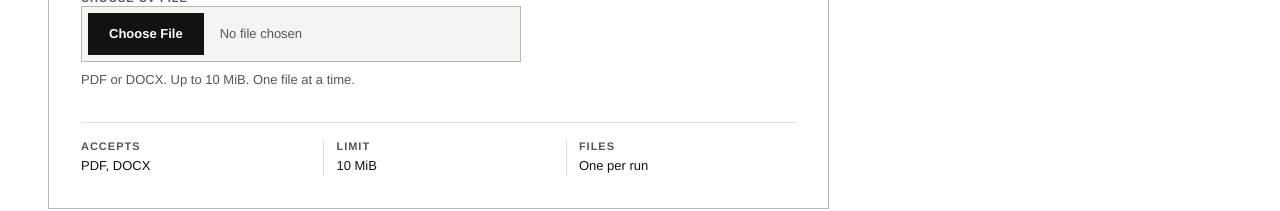
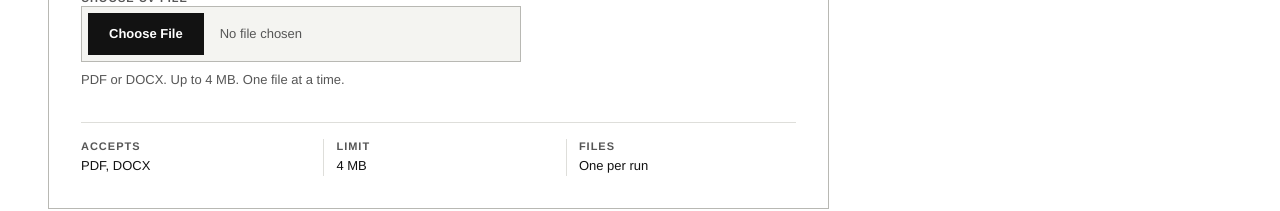
Before and after one commit to awun8191/jev-resume-analyzer, a React (Vite) app in the folder frontend/: page / in a window 1280 px wide. Shown: the part 624-835 px from the top of the page. Built offline with nearby package versions, Linux system fonts and the light colour scheme; no server answers.

Commit message:
fix(frontend): match the 4 MB upload cap
A 10 MiB client check would let a file through that the API must reject.
The copy says 4 MB, the same number as the backend.

```diff
--- a/frontend/src/features/upload/UploadStage.tsx
+++ b/frontend/src/features/upload/UploadStage.tsx
@@ -1,12 +1,13 @@
 import { useRef, useState } from 'react'
 import './upload.css'
 
-export const MAX_UPLOAD_BYTES = 10 * 1024 * 1024
+/* 4 MB, not 4 MiB: the API rejects a body above 4.5 MB before the app runs. */
+export const MAX_UPLOAD_BYTES = 4_000_000
 
 export function validateFile(file: File): string | null {
   if (!/\.(pdf|docx)$/i.test(file.name)) return 'Choose a PDF or DOCX file.'
   if (file.size === 0) return 'This file is empty. Choose a document with readable text.'
-  if (file.size > MAX_UPLOAD_BYTES) return 'This demo accepts files up to 10 MiB.'
+  if (file.size > MAX_UPLOAD_BYTES) return 'This demo accepts files up to 4 MB.'
   return null
 }
 
@@ -82,13 +83,13 @@ export default function UploadStage({ onFile }: { onFile: (file: File) => Promis
               event.currentTarget.value = ''
             }}
           />
-          <p className="help" id="upload-help">PDF or DOCX. Up to 10 MiB. One file at a time.</p>
+          <p className="help" id="upload-help">PDF or DOCX. Up to 4 MB. One file at a time.</p>
           {error && <p className="drop__error" id="upload-error" role="alert">{error}</p>}
         </div>
 
         <dl className="specs">
           <div><dt className="label">Accepts</dt><dd>PDF, DOCX</dd></div>
-          <div><dt className="label">Limit</dt><dd>10 MiB</dd></div>
+          <div><dt className="label">Limit</dt><dd>4 MB</dd></div>
           <div><dt className="label">Files</dt><dd>One per run</dd></div>
         </dl>
       </div>
```
Also changed, not shown: 1 other file (tests, documents, lock files or other folders).
